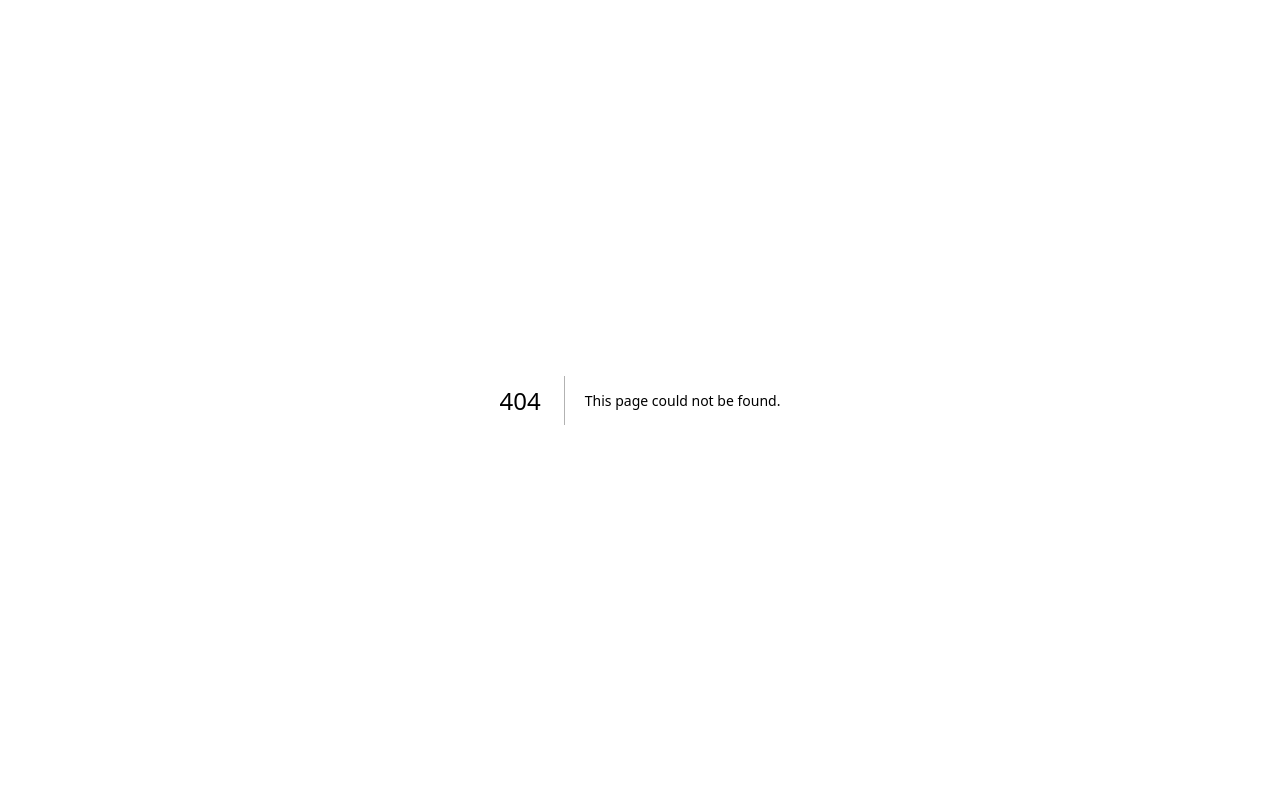
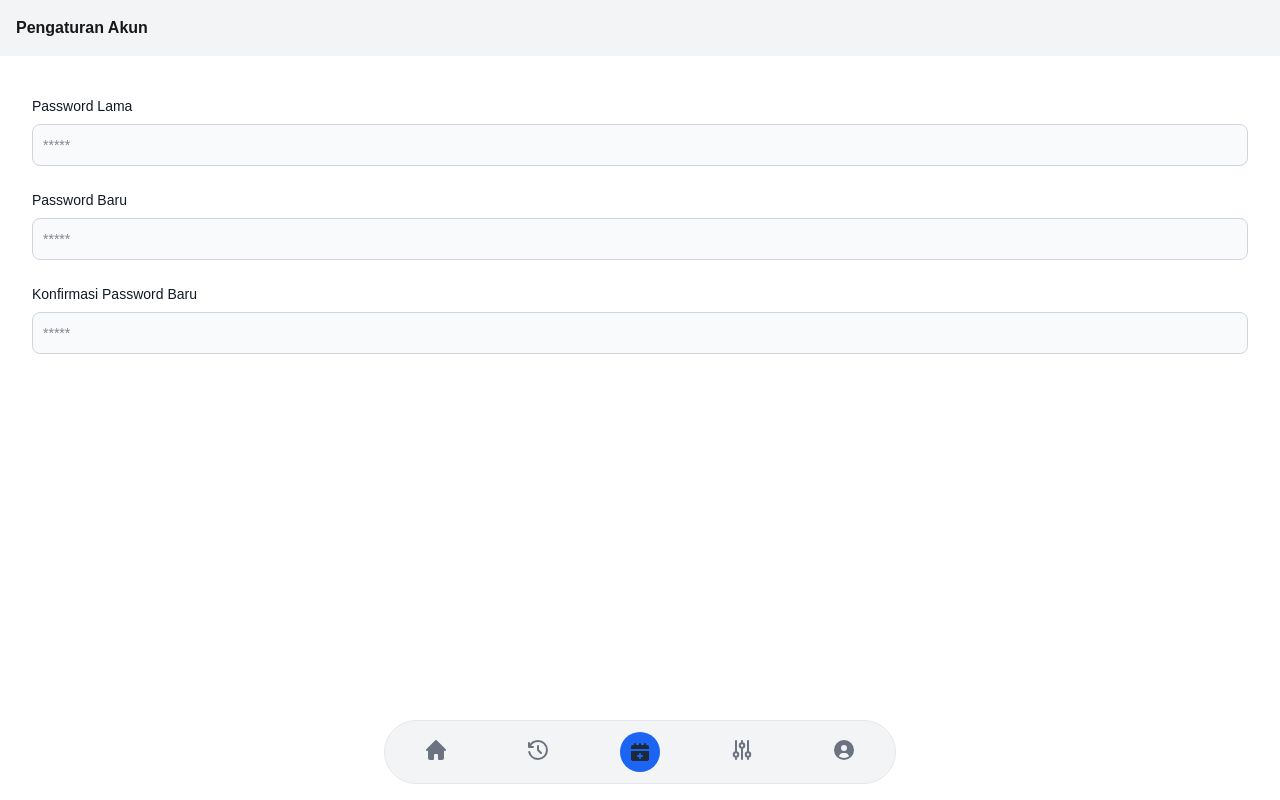
Before and after one commit to Nazarnazz/hrms-ui, a Next.js app: page /user/pengaturan in a window 1280 px wide. Before the commit this address had no page. Built offline with nearby package versions, Linux system fonts and the light colour scheme.

Commit message:
halaman pengaturan dan pengambilan lokasi dalam menu absen user

```diff
--- a/package.json
+++ b/package.json
@@ -3,7 +3,7 @@
   "version": "0.1.0",
   "private": true,
   "scripts": {
-    "dev": "next dev --hostname 192.168.110.206",
+    "dev": "next dev",
     "build": "next build",
     "start": "next start",
     "lint": "next lint",
--- a/src/app/components/menu-items/navigation-user.js
+++ b/src/app/components/menu-items/navigation-user.js
@@ -94,7 +94,7 @@ export default function Navigation() {
             Mulai Absensi
             <div className="tooltip-arrow" data-popper-arrow></div>
           </div>
-          <Link href="user/pengaturan" className="inline-flex flex-col items-center justify-center px-5 hover:bg-gray-50 dark:hover:bg-gray-800 group">
+          <Link href="/user/pengaturan" className="inline-flex flex-col items-center justify-center px-5 hover:bg-gray-50 dark:hover:bg-gray-800 group">
             <button data-tooltip-target="tooltip-settings" type="button">
               <svg className="w-5 h-5 mb-1 text-gray-500 dark:text-gray-400 group-hover:text-blue-600 dark:group-hover:text-blue-500" aria-hidden="true" xmlns="http://www.w3.org/2000/svg" fill="none" viewBox="0 0 20 20">
                 <path
--- a/src/app/user/absensi/page.js
+++ b/src/app/user/absensi/page.js
@@ -1,6 +1,7 @@
 "use client";
 import { useRef, useEffect, useState } from "react";
 import Navigation from "@/app/components/menu-items/navigation-user";
+import { useGeolocated } from "react-geolocated";
 
 export default function MulaiAbsen() {
   const videoRef = useRef(null);
@@ -43,6 +44,57 @@ export default function MulaiAbsen() {
     };
   }, []);
 
+  const [isClient, setIsClient] = useState(false);
+  const { coords, isGeolocationAvailable, isGeolocationEnabled } = useGeolocated({
+    positionOptions: {
+      enableHighAccuracy: false,
+    },
+    userDecisionTimeout: 5000,
+  });
+
+  // Pastikan hanya di-render di client
+  useEffect(() => {
+    setIsClient(true);
+  }, []);
+
+  if (!isClient) return null;
+
+  // Kondisi: Browser tidak mendukung geolocation
+  if (!isGeolocationAvailable) {
+    return (
+      <>
+        <div className="mb-4">
+          <div className="w-full p-4 bg-gray-100 mb-6 dark:bg-gray-700 justify-center items-center font-bold dark:border-gray-600">Lakukan Absensi</div>
+          <div className="p-4 m-2 flex flex-col justify-center max-h-screen items-center">Browser kamu tidak support geolocation</div>
+        </div>
+        <Navigation />
+      </>
+    );
+  }
+
+  // Kondisi: User menolak izin geolocation
+  if (!isGeolocationEnabled) {
+    return (
+      <>
+        <div className="mb-4">
+          <div className="w-full p-4 bg-gray-100 mb-6 dark:bg-gray-700 justify-center items-center font-bold dark:border-gray-600">Lakukan Absensi</div>
+          <div className="p-4 m-2 flex flex-col justify-center max-h-screen items-center">Geolocation tidak diterapkan</div>
+        </div>
+        <Navigation />
+      </>
+    );
+  }
+
+  // Kondisi: Masih memuat lokasi
+  if (!coords) {
+    return (
+      <>
+        <div className="p-4 text-center">Sedang mengambil lokasi...</div>
+        <Navigation />
+      </>
+    );
+  }
+
   return (
     <>
       <div className="">
@@ -80,6 +132,11 @@ export default function MulaiAbsen() {
               )}
             </div>
           </div>
+          {/* Lokasi */}
+          <label className="block mt-10 mb-2 text-sm font-medium text-gray-900 text-center dark:text-white">Longitude</label>
+          <input type="text" value={coords.longitude} disabled className="mb-4 text-center bg-gray-50 border text-gray-900 text-sm block w-full p-2.5 dark:bg-gray-700 dark:border-gray-600 dark:text-white" />
+          <label className="block mb-2 text-sm font-medium text-gray-900 text-center dark:text-white">Latitude</label>
+          <input type="text" value={coords.latitude} disabled className="bg-gray-50 border text-center text-gray-900 text-sm block w-full p-2.5 dark:bg-gray-700 dark:border-gray-600 dark:text-white" />
         </div>
       </div>
 
--- /dev/null
+++ b/src/app/user/pengaturan/page.js
@@ -0,0 +1,48 @@
+import Navigation from "@/app/components/menu-items/navigation-user";
+
+export default function Pengaturan() {
+  return (
+    <>
+      <div className="mb-4">
+        <div className="w-full p-4 bg-gray-100 mb-6 dark:bg-gray-700 justify-center items-center font-bold dark:border-gray-600">Pengaturan Akun</div>
+        <div className="p-4 m-4">
+          <label htmlFor="input-group-1" className="block mb-2 text-sm font-medium text-gray-900 dark:text-white">
+            Password Lama
+          </label>
+          <div className="relative mb-6">
+            <input
+              type="password"
+              id="input-group-1"
+              className="bg-gray-50 border border-gray-300 text-gray-900 text-sm rounded-lg focus:ring-blue-500 focus:border-blue-500 block w-full p-2.5  dark:bg-gray-700 dark:border-gray-600 dark:placeholder-gray-400 dark:text-white dark:focus:ring-blue-500 dark:focus:border-blue-500"
+              placeholder="*****"
+            />
+          </div>
+
+          <label htmlFor="input-group-1" className="block mb-2 text-sm font-medium text-gray-900 dark:text-white">
+            Password Baru
+          </label>
+          <div className="relative mb-6">
+            <input
+              type="password"
+              id="input-group-2"
+              className="bg-gray-50 border border-gray-300 text-gray-900 text-sm rounded-lg focus:ring-blue-500 focus:border-blue-500 block w-full p-2.5  dark:bg-gray-700 dark:border-gray-600 dark:placeholder-gray-400 dark:text-white dark:focus:ring-blue-500 dark:focus:border-blue-500"
+              placeholder="*****"
+            />
+          </div>
+          <label htmlFor="input-group-1" className="block mb-2 text-sm font-medium text-gray-900 dark:text-white">
+            Konfirmasi Password Baru
+          </label>
+          <div className="relative mb-6">
+            <input
+              type="password"
+              id="input-group-3"
+              className="bg-gray-50 border border-gray-300 text-gray-900 text-sm rounded-lg focus:ring-blue-500 focus:border-blue-500 block w-full p-2.5  dark:bg-gray-700 dark:border-gray-600 dark:placeholder-gray-400 dark:text-white dark:focus:ring-blue-500 dark:focus:border-blue-500"
+              placeholder="*****"
+            />
+          </div>
+        </div>
+      </div>
+      <Navigation />
+    </>
+  );
+}
--- a/src/app/user/profile/page.js
+++ b/src/app/user/profile/page.js
@@ -1,101 +1,73 @@
-"use client";
 import Navigation from "@/app/components/menu-items/navigation-user";
 import Image from "next/image";
-import { useGeolocated } from "react-geolocated";
-import { useEffect, useState } from "react";
 
 export default function Profile() {
-  const [isClient, setIsClient] = useState(false);
-  const { coords, isGeolocationAvailable, isGeolocationEnabled } = useGeolocated({
-    positionOptions: {
-      enableHighAccuracy: false,
-    },
-    userDecisionTimeout: 5000,
-  });
-
-  // Pastikan hanya dirender di client
-  useEffect(() => {
-    setIsClient(true);
-  }, []);
-
-  if (!isClient) return null;
-
-  // Kondisi: Browser tidak mendukung geolocation
-  if (!isGeolocationAvailable) {
-    return (
-      <>
-        <div className="mb-4">
-          <div className="w-full p-4 bg-gray-100 mb-6 dark:bg-gray-700 justify-center items-center font-bold dark:border-gray-600">Profile</div>
-          <div className="p-4 m-2 flex flex-col justify-center max-h-screen items-center">Browsermu tidak support geolocation</div>
-        </div>
-        <Navigation />
-      </>
-    );
-  }
-
-  // Kondisi: User menolak izin geolocation
-  if (!isGeolocationEnabled) {
-    return (
-      <>
-        <div className="mb-4">
-          <div className="w-full p-4 bg-gray-100 mb-6 dark:bg-gray-700 justify-center items-center font-bold dark:border-gray-600">Profile</div>
-          <div className="p-4 m-2 flex flex-col justify-center max-h-screen items-center">Geolocation tidak diterapkan</div>
-        </div>
-        <Navigation />
-      </>
-    );
-  }
-
-  // Kondisi: Masih memuat lokasi
-  if (!coords) {
-    return (
-      <>
-        <div className="p-4 text-center">Sedang mengambil lokasi...</div>
-        <Navigation />
-      </>
-    );
-  }
-
-  // Jika semua OK, tampilkan profile
   return (
     <>
       <div className="mb-4">
         <div className="w-full p-4 bg-gray-100 mb-6 dark:bg-gray-700 justify-center items-center font-bold dark:border-gray-600">Profile</div>
-        <div className="p-4 m-2 flex flex-col justify-center items-center">
-          <Image width={120} height={120} priority className="rounded-full border-2" src="/assets/image/mrbean.jpg" alt="profile" />
+        <div className="p-4 m-2">
+          <center>
+            <Image width={120} height={120} priority className="rounded-full border-2" src="/assets/image/mrbean.jpg" alt="profile" />
+          </center>
         </div>
         <div className="p-4 m-4">
-          {/* Email */}
           <label htmlFor="input-group-1" className="block mb-2 text-sm font-medium text-gray-900 dark:text-white">
             Your Email
           </label>
           <div className="relative mb-6">
             <div className="absolute inset-y-0 start-0 flex items-center ps-3.5 pointer-events-none">
-              {/* Email icon */}
-              <svg className="w-4 h-4 text-gray-500 dark:text-gray-400" fill="currentColor" viewBox="0 0 20 16">
+              <svg className="w-4 h-4 text-gray-500 dark:text-gray-400" aria-hidden="true" xmlns="http://www.w3.org/2000/svg" fill="currentColor" viewBox="0 0 20 16">
                 <path d="m10.036 8.278 9.258-7.79A1.979 1.979 0 0 0 18 0H2A1.987 1.987 0 0 0 .641.541l9.395 7.737Z" />
                 <path d="M11.241 9.817c-.36.275-.801.425-1.255.427-.428 0-.845-.138-1.187-.395L0 2.6V14a2 2 0 0 0 2 2h16a2 2 0 0 0 2-2V2.5l-8.759 7.317Z" />
               </svg>
             </div>
-            <input type="text" value="email@gmail.com" disabled className="bg-gray-50 border border-gray-300 text-gray-900 text-sm rounded-lg ps-10 p-2.5 block w-full dark:bg-gray-700 dark:border-gray-600 dark:text-white" />
+            <input
+              type="text"
+              id="input-group-1"
+              className="bg-gray-50 border border-gray-300 text-gray-900 text-sm rounded-lg focus:ring-blue-500 focus:border-blue-500 block w-full ps-10 p-2.5  dark:bg-gray-700 dark:border-gray-600 dark:placeholder-gray-400 dark:text-white dark:focus:ring-blue-500 dark:focus:border-blue-500"
+              value="email@gmail.com"
+              disabled
+            />
           </div>
-
-          {/* Username */}
-          <label className="block mb-2 text-sm font-medium text-gray-900 dark:text-white">Username</label>
-          <div className="flex mb-4">
-            <span className="inline-flex items-center px-3 text-sm text-gray-900 bg-gray-200 border border-e-0 rounded-s-md dark:bg-gray-600 dark:text-gray-400">
-              <svg className="w-4 h-4 text-gray-500 dark:text-gray-400" fill="currentColor" viewBox="0 0 20 20">
+          <label htmlFor="website-admin" className="block mb-2 text-sm font-medium text-gray-900 dark:text-white">
+            Username
+          </label>
+          <div className="flex">
+            <span className="inline-flex items-center px-3 mb-4 text-sm text-gray-900 bg-gray-200 border rounded-e-0 border-gray-300 border-e-0 rounded-s-md dark:bg-gray-600 dark:text-gray-400 dark:border-gray-600">
+              <svg className="w-4 h-4 text-gray-500 dark:text-gray-400" aria-hidden="true" xmlns="http://www.w3.org/2000/svg" fill="currentColor" viewBox="0 0 20 20">
                 <path d="M10 0a10 10 0 1 0 10 10A10.011 10.011 0 0 0 10 0Zm0 5a3 3 0 1 1 0 6 3 3 0 0 1 0-6Zm0 13a8.949 8.949 0 0 1-4.951-1.488A3.987 3.987 0 0 1 9 13h2a3.987 3.987 0 0 1 3.951 3.512A8.949 8.949 0 0 1 10 18Z" />
               </svg>
             </span>
-            <input type="text" value="user@gmail.com" disabled className="rounded-none rounded-e-lg bg-gray-50 border text-gray-900 text-sm flex-1 p-2.5 dark:bg-gray-700 dark:border-gray-600 dark:text-white" />
+            <input
+              type="text"
+              id="website-admin"
+              className="rounded-none rounded-e-lg bg-gray-50 border text-gray-900 focus:ring-blue-500 focus:border-blue-500 block flex-1 min-w-0 w-full text-sm border-gray-300 p-2.5  dark:bg-gray-700 dark:border-gray-600 dark:placeholder-gray-400 mb-4 dark:text-white dark:focus:ring-blue-500 dark:focus:border-blue-500"
+              value="nazar"
+              disabled
+            />
           </div>
-
-          {/* Lokasi */}
-          <label className="block mb-2 text-sm font-medium text-gray-900 dark:text-white">Longitude</label>
-          <input type="text" value={coords.longitude} disabled className="mb-4 bg-gray-50 border text-gray-900 text-sm rounded-lg block w-full p-2.5 dark:bg-gray-700 dark:border-gray-600 dark:text-white" />
-          <label className="block mb-2 text-sm font-medium text-gray-900 dark:text-white">Latitude</label>
-          <input type="text" value={coords.latitude} disabled className="bg-gray-50 border text-gray-900 text-sm rounded-lg block w-full p-2.5 dark:bg-gray-700 dark:border-gray-600 dark:text-white" />
+          <label htmlFor="website-admin" className="block mb-2 text-sm font-medium text-gray-900 dark:text-white">
+            Location
+          </label>
+          <div className="flex">
+            <span className="inline-flex items-center px-3 text-sm text-gray-900 bg-gray-200 border rounded-e-0 border-gray-300 border-e-0 rounded-s-md dark:bg-gray-600 dark:text-gray-400 dark:border-gray-600">
+              <svg className="w-4 h-4  text-gray-500 dark:text-gray-400" aria-hidden="true" xmlns="http://www.w3.org/2000/svg" width="24" height="24" fill="currentColor" viewBox="0 0 24 24">
+                <path
+                  fillRule="evenodd"
+                  d="M11.906 1.994a8.002 8.002 0 0 1 8.09 8.421 7.996 7.996 0 0 1-1.297 3.957.996.996 0 0 1-.133.204l-.108.129c-.178.243-.37.477-.573.699l-5.112 6.224a1 1 0 0 1-1.545 0L5.982 15.26l-.002-.002a18.146 18.146 0 0 1-.309-.38l-.133-.163a.999.999 0 0 1-.13-.202 7.995 7.995 0 0 1 6.498-12.518ZM15 9.997a3 3 0 1 1-5.999 0 3 3 0 0 1 5.999 0Z"
+                  clipRule="evenodd"
+                />
+              </svg>
+            </span>
+            <input
+              type="text"
+              id="website-admin"
+              className="rounded-none rounded-e-lg bg-gray-50 border text-gray-900 focus:ring-blue-500 focus:border-blue-500 block flex-1 min-w-0 w-full text-sm border-gray-300 p-2.5  dark:bg-gray-700 dark:border-gray-600 dark:placeholder-gray-400 dark:text-white dark:focus:ring-blue-500 dark:focus:border-blue-500"
+              value="Head Office Fl. 3"
+              disabled
+            />
+          </div>
         </div>
       </div>
       <Navigation />
```
